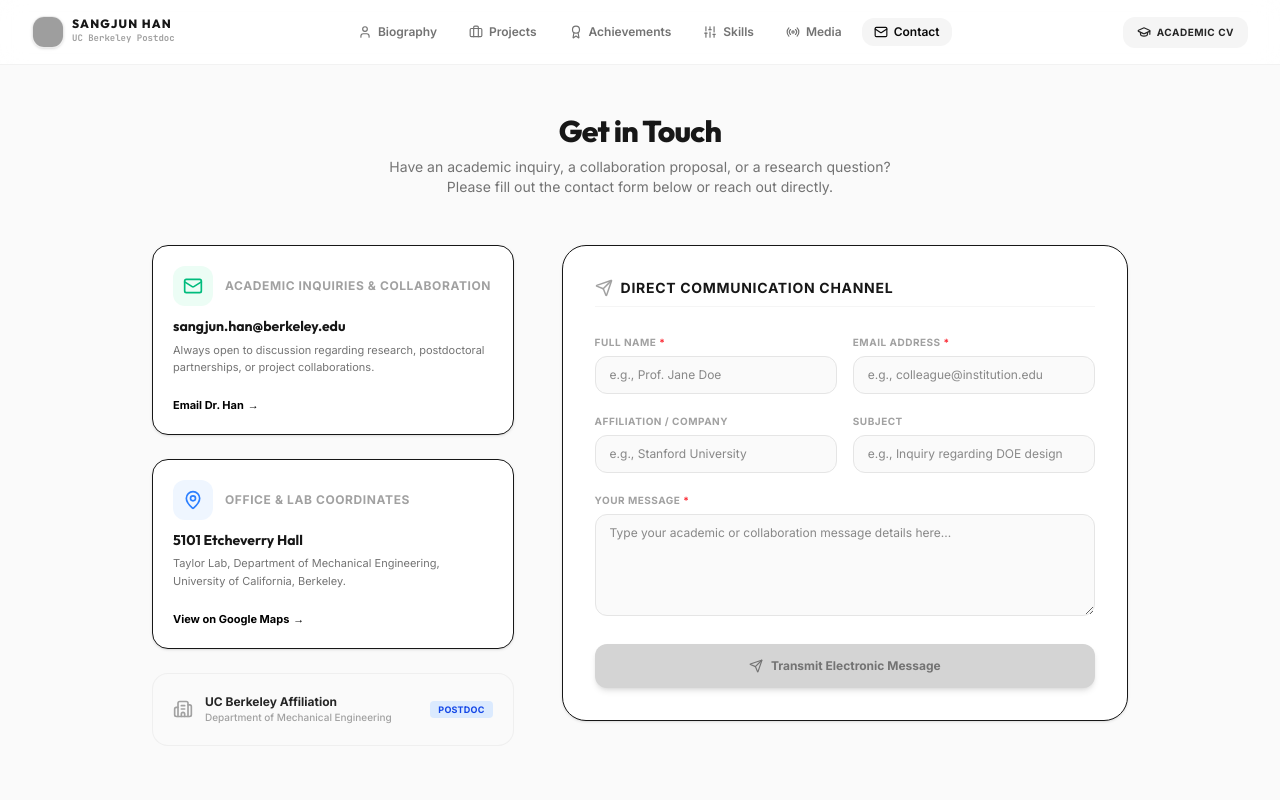
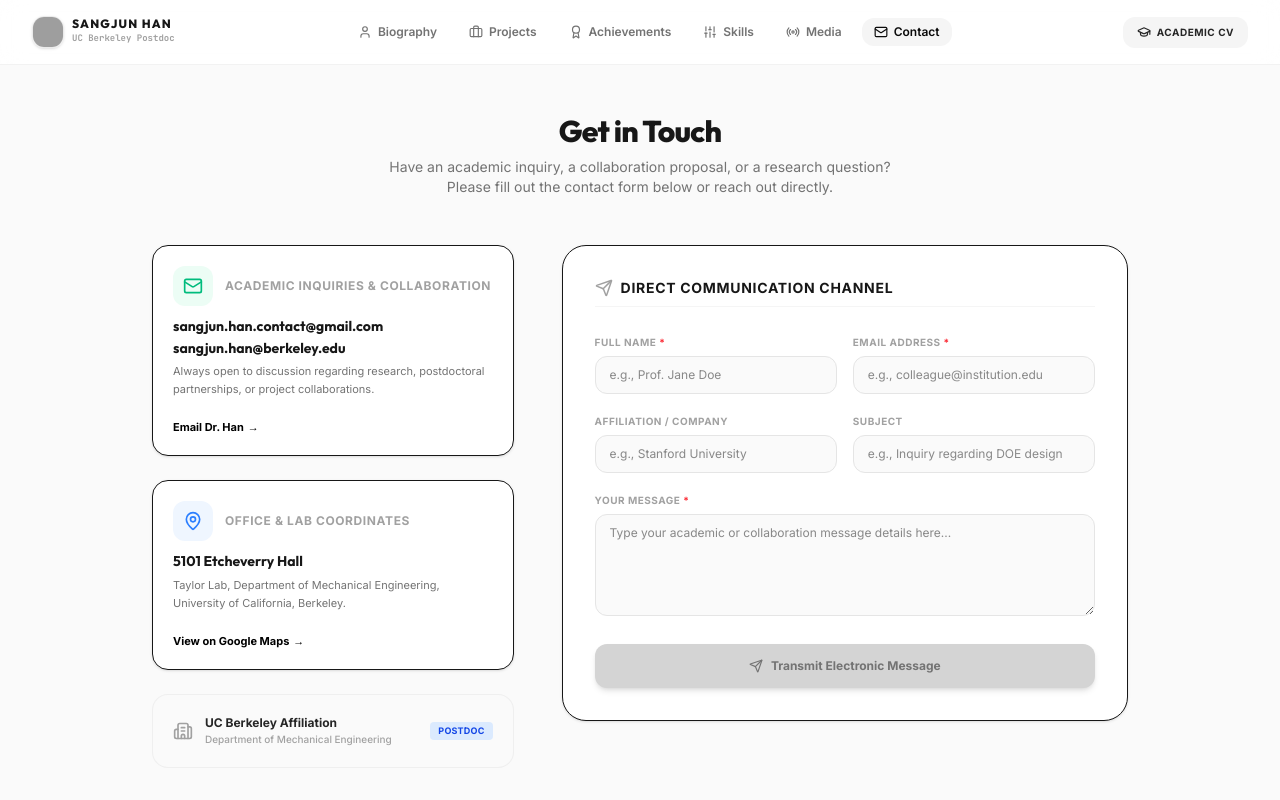
Before and after one commit to imSangjunHan/Sangjun-Han-portfolio, a React (Vite) app: page / in a window 1280 px wide. Both pictures are taken after a click on the button "Contact". Shown: the top 800 px of the page. Built offline with nearby package versions, Linux system fonts and the light colour scheme; grey boxes are pictures that could not be loaded.

Commit message:
Updated a few features. Ver1

```diff
--- a/src/App.tsx
+++ b/src/App.tsx
@@ -65,14 +65,17 @@ export default function App() {
 
           {/* Academic CV on Mobile */}
           <div className="md:hidden">
-            <button
-              onClick={() => setIsCvOpen(true)}
+            <a
+              href="https://raw.githubusercontent.com/imSangjunHan/Sangjun-Han-portfolio/ca15c9d7424232e50f1b6219d1e0b990be9c3445/%5BCV%5D%20Sangjun%20Han_UC%20Berkeley_Postdoc_Mechanical%20Engineering.pdf"
+              download="[CV] Sangjun Han_UC Berkeley_Postdoc_Mechanical Engineering.pdf"
+              target="_blank"
+              rel="noopener noreferrer"
               className="flex items-center gap-1 bg-neutral-100 hover:bg-neutral-200 text-neutral-800 text-[10px] font-bold uppercase tracking-wider px-2.5 py-1.5 rounded-lg transition-all cursor-pointer"
               id="header-cv-btn-mobile"
             >
               <GraduationCap className="w-3.5 h-3.5" />
               <span>CV</span>
-            </button>
+            </a>
           </div>
         </div>
 
@@ -83,14 +86,17 @@ export default function App() {
 
         {/* Academic CV on Desktop */}
         <div className="hidden md:flex items-center gap-4">
-          <button
-            onClick={() => setIsCvOpen(true)}
+          <a
+            href="https://raw.githubusercontent.com/imSangjunHan/Sangjun-Han-portfolio/ca15c9d7424232e50f1b6219d1e0b990be9c3445/%5BCV%5D%20Sangjun%20Han_UC%20Berkeley_Postdoc_Mechanical%20Engineering.pdf"
+            download="[CV] Sangjun Han_UC Berkeley_Postdoc_Mechanical Engineering.pdf"
+            target="_blank"
+            rel="noopener noreferrer"
             className="flex items-center gap-1.5 bg-neutral-100 hover:bg-neutral-200 text-neutral-800 text-[10px] font-bold uppercase tracking-wider px-3.5 py-2 rounded-xl transition-all cursor-pointer"
             id="header-cv-btn"
           >
             <GraduationCap className="w-3.5 h-3.5" />
             <span>Academic CV</span>
-          </button>
+          </a>
         </div>
       </header>
 
--- a/src/components/ContactSection.tsx
+++ b/src/components/ContactSection.tsx
@@ -32,7 +32,14 @@ export default function ContactSection() {
 
     setIsSubmitting(true);
 
-    // Simulate real API contact route dispatch
+    // Construct the mailto url to open the user's local mail client with pre-filled fields
+    const subjectLine = formData.subject ? `[Portfolio Inquiry] ${formData.subject}` : '[Portfolio Inquiry] Contact from Academic Portfolio';
+    const emailBody = `Name: ${formData.name}\nEmail: ${formData.email}\nAffiliation: ${formData.affiliation || 'None'}\n\nMessage:\n${formData.message}`;
+    const mailtoUrl = `mailto:sangjun.han.contact@gmail.com?subject=${encodeURIComponent(subjectLine)}&body=${encodeURIComponent(emailBody)}`;
+
+    // Trigger mail client launch
+    window.location.href = mailtoUrl;
+
     setTimeout(() => {
       setIsSubmitting(false);
       setSubmitSuccess(true);
@@ -40,16 +47,16 @@ export default function ContactSection() {
 
       // Auto-dismiss success alert after 5 seconds
       setTimeout(() => setSubmitSuccess(false), 5000);
-    }, 1500);
+    }, 1000);
   };
 
   const contactCards = [
     {
       title: "Academic Inquiries & Collaboration",
-      detail: personalInfo.email,
+      detail: "sangjun.han.contact@gmail.com",
       sub: "Always open to discussion regarding research, postdoctoral partnerships, or project collaborations.",
       actionLabel: "Email Dr. Han",
-      href: `mailto:${personalInfo.email}`,
+      href: "mailto:sangjun.han.contact@gmail.com",
       icon: Mail,
       accent: "text-emerald-500 bg-emerald-50"
     },
@@ -96,9 +103,16 @@ export default function ContactSection() {
                     </h3>
                   </div>
 
-                  <p className="text-sm font-bold text-neutral-900 font-display mb-1.5 leading-tight select-all">
-                    {card.detail}
-                  </p>
+                  {idx === 0 ? (
+                    <div className="flex flex-col gap-1 mb-1.5 font-display text-sm font-bold text-neutral-900">
+                      <p className="leading-tight select-all">sangjun.han.contact@gmail.com</p>
+                      <p className="leading-tight select-all">sangjun.han@berkeley.edu</p>
+                    </div>
+                  ) : (
+                    <p className="text-sm font-bold text-neutral-900 font-display mb-1.5 leading-tight select-all">
+                      {card.detail}
+                    </p>
+                  )}
                   <p className="text-[11px] text-neutral-500 leading-relaxed mb-4">
                     {card.sub}
                   </p>
--- a/src/data/portfolioData.ts
+++ b/src/data/portfolioData.ts
@@ -7,7 +7,7 @@ export const personalInfo = {
   role: "Postdoctoral Scholar, Mechanical Engineering",
   institution: "University of California, Berkeley",
   location: "Berkeley, CA, USA",
-  email: "sangjun.han@berkeley.edu",
+  email: "sangjun.han.contact@gmail.com",
   googleScholar: "https://scholar.google.com/citations?user=4_YaxWMAAAAJ",
   linkedin: "https://www.linkedin.com/in/sangjun-han-optics/",
   avatar: "https://raw.githubusercontent.com/imSangjunHan/Sangjun-Han-portfolio/b3b7a9eaf03705367379d06f2f38c9982ec6eea7/Sangjun%20Han_profile.jpg", // High-quality professional avatar fallback
```
Also changed, not shown: 1 other file (tests, documents, lock files or other folders).
